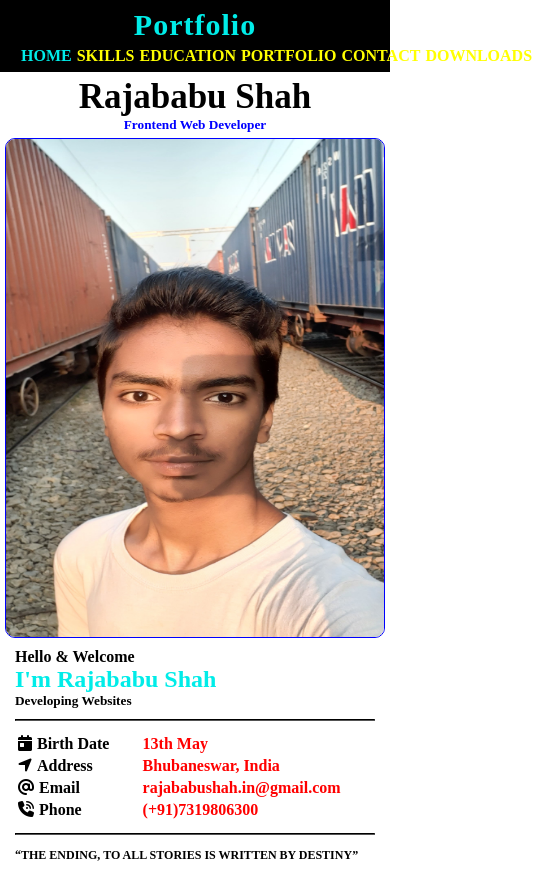
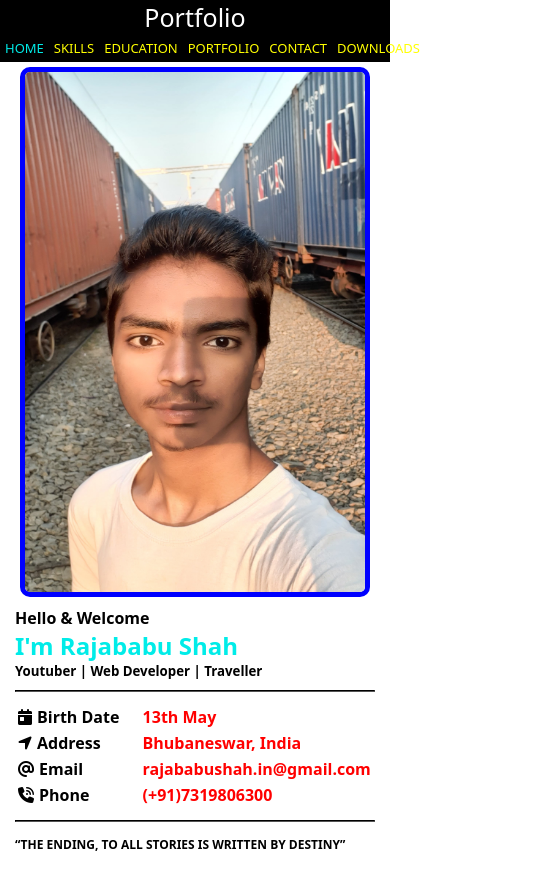
Before and after one commit to r-rajababushah/r-rajababushah, a React (Vite) app: page / in a window 390 px wide. Shown: the whole page, 536 px wide, since content can reach past the window. Built offline with nearby package versions, Linux system fonts and the light colour scheme.

Commit message:
Mobile Friendly, and download section updated

```diff
--- a/src/components/Header/Header.jsx
+++ b/src/components/Header/Header.jsx
@@ -7,9 +7,9 @@ function Header() {
     let activeNav = "rgb(0, 236, 232)";
 
     return (
-        <div className="header">
+        <div className="nav-header">
             <nav className="nav" name="#home">
-                <label htmlFor="title" className='title'><a href=''>Portfolio</a></label>
+                <label htmlFor="title" className='title'><a href='https://rajababushah.vercel.app'>Portfolio</a></label>
                 <ul>
                     <li>
                         <NavLink
--- a/src/components/Header/Header.scss
+++ b/src/components/Header/Header.scss
@@ -3,90 +3,28 @@ $skycolor: rgb(0, 236, 232);
 $frontColor: rgb(255, 255, 255);
 $backColor: rgb(0, 0, 0);
 
-@mixin flexDisplay {
-    display: flex;
-    flex-flow: row wrap;
-    align-items: center;
-    justify-content: space-between;
-}
+.nav-header {
+    nav.nav {
+        background-color: black;
+        display: flex;
+        flex-direction: column;
+        width: 100%;
 
-// for desktop and tablets
-@media screen and (min-width: 426px) {
-    .nav {
-        padding: 0px 50px;
-        @include flexDisplay();
-        background-color: $backColor;
-
-        label.title {
-            line-height: 60px;
-            letter-spacing: 2px;
-
-            font: {
-                size: 34px;
-                weight: 700;
-            }
+        label {
+            text-align: center;
 
             a {
-                color: $skycolor;
+                font-size: 25px;
+                color: white;
             }
         }
 
         ul {
             display: flex;
-            flex-direction: row;
-
             li {
-                margin: auto 10px;
-
-                a {
-                    font-size: 16px;
-                    letter-spacing: 1px;
-                }
-
+                font-size: 13px;
+                padding: 5px;
             }
         }
     }
 }
-
-// for mobile devices
-@media screen and (min-width: 320px) and (max-width: 426px) {
-    .nav {
-        padding: 5px 20px !important;
-        display: flex;
-        flex-flow: row wrap;
-        background-color: black;
-
-        label.title {
-            line-height: 40px;
-            letter-spacing: 1px;
-            flex-basis: 100%;
-            text-align: center;
-
-            font: {
-                size: 30px;
-                weight: 700;
-            }
-
-            a {
-                color: $skycolor;
-            }
-        }
-
-        ul {
-            display: flex;
-            flex-flow: row nowrap;
-            line-height: 20px;
-
-            li {
-                margin: auto 3px auto 0px;
-                padding: 1px;
-
-                a {
-                    font-size: 16px;
-                    font-weight: 700;
-                }
-
-            }
-        }
-    }
-}
--- a/src/index.scss
+++ b/src/index.scss
@@ -0,0 +1,3 @@
+* {
+    font-family: system-ui, -apple-system, BlinkMacSystemFont, 'Segoe UI', Roboto, Oxygen, Ubuntu, Cantarell, 'Open Sans', 'Helvetica Neue', sans-serif;
+}
--- a/src/pages/Downloads/Downloads.jsx
+++ b/src/pages/Downloads/Downloads.jsx
@@ -8,7 +8,34 @@ function Downloads() {
             <Helmet>
                 <title>Rajababu Shah - Downloads </title>
             </Helmet>
+            <div className="android-apps">
                 <table className="download-links">
+                    <caption>Android Apps</caption>
+                    <thead>
+                        <tr>
+                            <th>Apps</th>
+                            <th>Download Links</th>
+                        </tr>
+                    </thead>
+                    <tbody>
+                        <tr>
+                            <td>VN Video Editor</td>
+                            <td><a href="https://tii.la/Videoeditor-vn" className="download-link" download>VN Video Editor.apk</a></td>
+                        </tr>
+                        <tr>
+                            <td>InShot Video Editor</td>
+                            <td><a href="https://tii.la/inshot" className="download-link">InShot.apk</a></td>
+                        </tr>
+                        <tr>
+                            <td>Kinemaster Video Editor</td>
+                            <td><a href="https://tii.la/kinemaster" className="download-link">Kinemaster.apk</a></td>
+                        </tr>
+                    </tbody>
+                </table>
+            </div>
+            <div className="windows-apps">
+                <table className="download-links">
+                    <caption>Windows Apps</caption>
                     <thead>
                         <tr>
                             <th>Products/Softwares</th>
@@ -17,15 +44,16 @@ function Downloads() {
                     </thead>
                     <tbody>
                         <tr>
-                        <td>Video Editor Download Link</td>
-                        <td><a href="https://www.videosoftdev.com/services/download.aspx?ProductID=1" download>VSDC Video Editor</a></td>
+                            <td>VSDC Video Editor Download Link:</td>
+                            <td><a href="https://www.videosoftdev.com/services/download.aspx?ProductID=1" className='download-link' download>VSDC Video Editor</a></td>
                         </tr>
                         <tr>
                             <td>Video Editor Activation Code:</td>
-                        <td><a href="/Files/VSDC.txt" className="vsdc-codes-download-link" download>Dwonload VSDC free activation Codes</a></td>
+                            <td><a href="/Files/VSDC.txt" className="download-link" download>Dwonload VSDC free activation Codes</a></td>
                         </tr>
                     </tbody>
                 </table>
+            </div>
         </div>
     )
 }
--- a/src/pages/Downloads/Downloads.scss
+++ b/src/pages/Downloads/Downloads.scss
@@ -1,6 +1,9 @@
 .downloads {
     padding: 10px;
     background-color: #efefef;
+    display: flex;
+    flex-direction: column;
+    gap: 50px;
 
     table.download-links, tr, th, td {
         border: 1px solid black;
@@ -9,6 +12,12 @@
     }
 
     table.download-links {
+        caption {
+            font-weight: bold;
+            color: black;
+            font-size: 25px;
+            margin-bottom: 10px;
+        }
         thead {
             tr {
                 th {
@@ -21,8 +30,10 @@
                 td {
                     width: 400px;
                     text-align: center;
+                    font-weight: bold;
+                    color: blue;
 
-                    a.vsdc-codes-download-link {
+                    a.download-link {
                         color: red;
                         font-weight: bold;
                         font-family: system-ui, Roboto, 'Open Sans', sans-serif;
--- a/src/pages/Homepage/Home.jsx
+++ b/src/pages/Homepage/Home.jsx
@@ -1,6 +1,6 @@
 import React from 'react';
 import "./Home.scss"
-import { Helmet, HelmetProvider } from 'react-helmet-async';
+import { Helmet} from 'react-helmet-async';
 
 const Home = () => {
     let imgURL = "/static/itsme.jpg";
@@ -10,11 +10,6 @@ const Home = () => {
                 <Helmet>
                     <title>Rajababu Shah - Home</title>
                 </Helmet>
-                <div className='profile-intro'>
-                    <h2>Rajababu Shah</h2>
-                    <h5>Frontend Web Developer</h5>
-                </div>
-
                 <div className="profile-card">
                     <img src={imgURL} id='profile-img' alt="PROFILE" />
                 </div>
@@ -22,7 +17,7 @@ const Home = () => {
                 <div className="profile-details">
                     <h4>Hello & Welcome</h4>
                     <h2>I'm Rajababu Shah</h2>
-                    <h5>Developing Websites</h5>
+                    <h5>Youtuber | Web Developer | Traveller</h5>
                     <hr style={{ borderColor: "black" }} />
                     <table>
                         <tbody>
--- a/src/pages/Homepage/Home.scss
+++ b/src/pages/Homepage/Home.scss
@@ -1,5 +1,3 @@
-@import url('https://fonts.googleapis.com/css2?family=Indie+Flower&display=swap');
-
 $skycolor: rgb(0, 236, 232);
 $frontColor: rgb(255, 255, 255);
 $backColor: rgb(0, 0, 0);
@@ -10,27 +8,14 @@ $redColor: rgb(255, 0, 0);
     border-radius: 5px;
     margin: 5px;
 
-    .profile-intro {
-        margin: 5px 10px;
-        text-align: center;
-
-        h2 {
-            font-size: 35px;
-        }
-
-        h5 {
-            color: $blueColor;
-        }
-    }
-
     .profile-card {
         display: flex;
         justify-content: center;
 
         #profile-img {
-            height: 500px;
-            width: 400px;
-            border: 1px solid $blueColor;
+            height: 530px;
+            width: 350px;
+            border: 5px solid $blueColor;
             border-radius: 10px;
         }
     }
@@ -98,9 +83,9 @@ $redColor: rgb(255, 0, 0);
 
         .profile-card {
             #profile-img {
-                border: 1px solid black;
-                border: 1px solid black;
-                border-radius: 0;
+                border: 5px solid blue;
+                border-radius: 15px;
+
             }
         }
 
```
Lines whose indentation alone changed are shown as unchanged.
